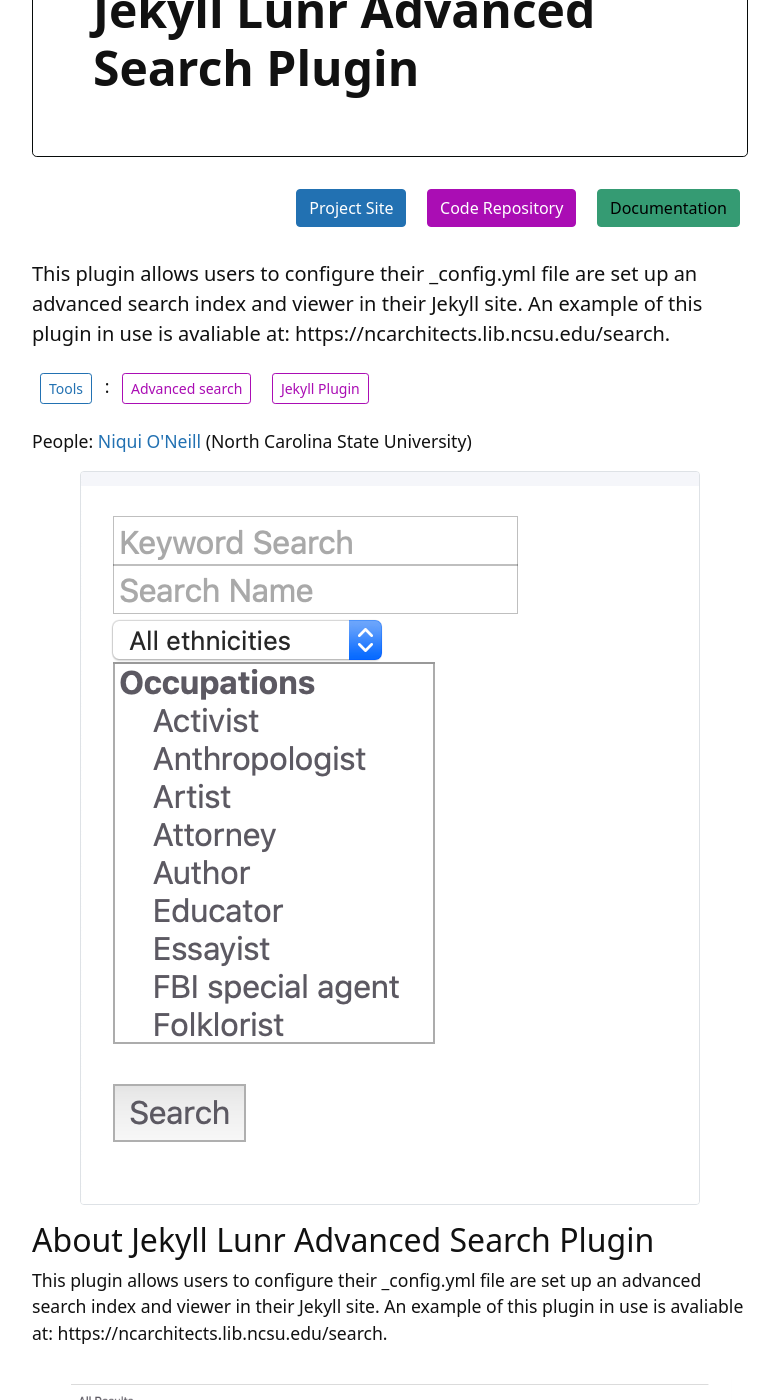
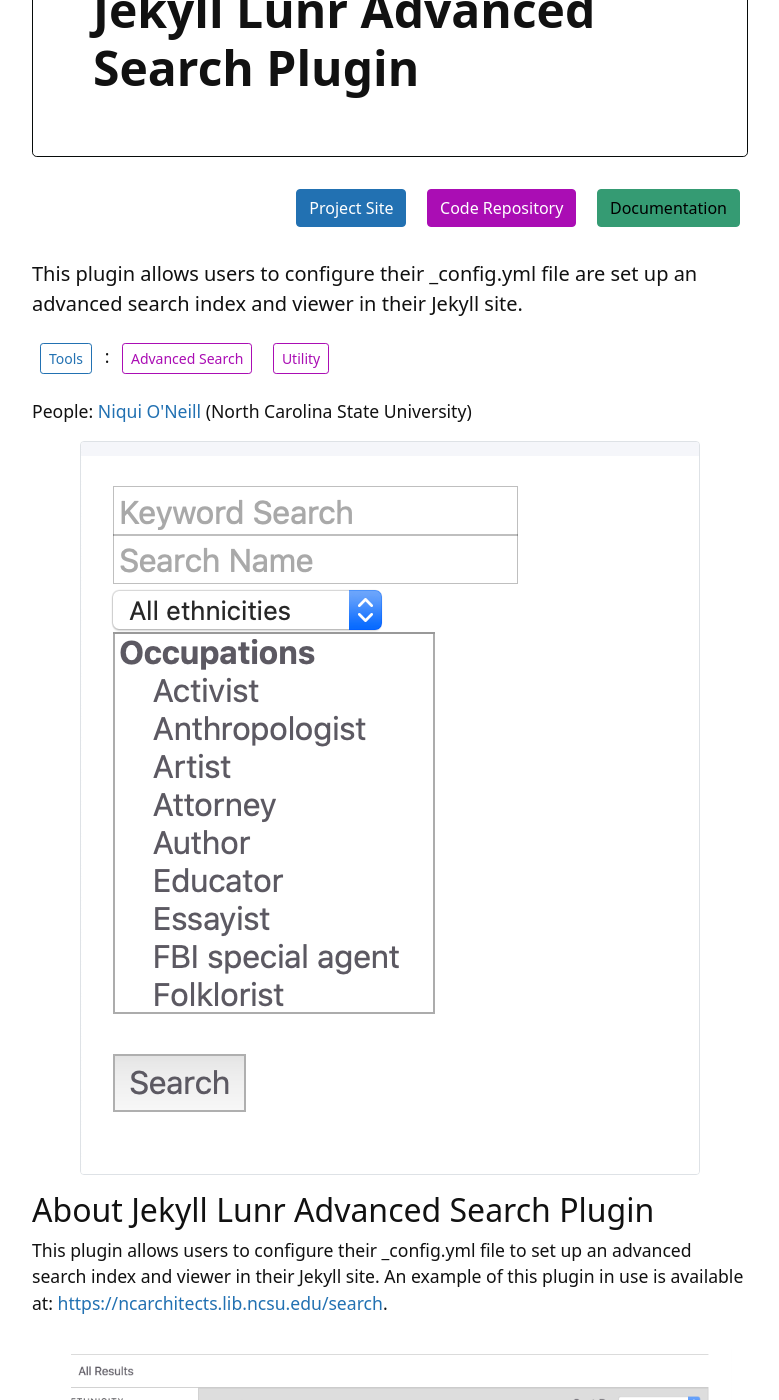
Before and after one commit to lib-static/lib-static.github.io, a Jekyll site: the page built from content/_models/advanced-search-gem.md, in a window 1280 px wide and 1400 px high, scrolled down 248 px. Shown: the whole window, without its empty margins (250-1029 px from the left). Built offline with Jekyll 4.4.1, drawn with Linux system fonts in a browser that asks for light colours; comment, search, counter and statistics services are not loaded; some of the changed text lies outside the part shown.

Commit message:
edit for spelling and style

```diff
--- a/content/_models/advanced-search-gem.md
+++ b/content/_models/advanced-search-gem.md
@@ -3,16 +3,16 @@
 type: Tools
 contributor: "@dnoneill"
 updated: 2021-12-13
-description: "This plugin allows users to configure their _config.yml file are set up an advanced search index and viewer in their Jekyll site. An example of this plugin in use is avaliable at: https://ncarchitects.lib.ncsu.edu/search."
+description: "This plugin allows users to configure their _config.yml file are set up an advanced search index and viewer in their Jekyll site."
 project_link: https://dnoneill.github.io/jekyll-lunr-js-custom-search/
 project_repository: https://github.com/dnoneill/jekyll-lunr-js-custom-search
 project_documentation: https://dnoneill.github.io/jekyll-lunr-js-custom-search/quickstart
-project_genre: Advanced search; Jekyll Plugin
+project_genre: Advanced Search; Utility
 project_creators: "@dnoneill"
 image: images/advanced-search.png
 image_alt: screenshot of the Advanced Search example results.
 ---
 
-This plugin allows users to configure their _config.yml file are set up an advanced search index and viewer in their Jekyll site. An example of this plugin in use is avaliable at: https://ncarchitects.lib.ncsu.edu/search.
+This plugin allows users to configure their _config.yml file to set up an advanced search index and viewer in their Jekyll site. An example of this plugin in use is available at: <https://ncarchitects.lib.ncsu.edu/search>.
 
-{% include figure.html img='advanced-search-results.png' alt="A screenshot of the Advanced Search results page" caption="The Advanced search resutls page includes facets and sorting." link="https://dnoneill.github.io/jekyll-lunr-js-custom-search/demo?query=&name=&ethnicity=" %}
+{% include figure.html img='advanced-search-results.png' alt="A screenshot of the Advanced Search results page" caption="The Advanced search results page includes facets and sorting." link="https://dnoneill.github.io/jekyll-lunr-js-custom-search/demo?query=&name=&ethnicity=" %}
```
